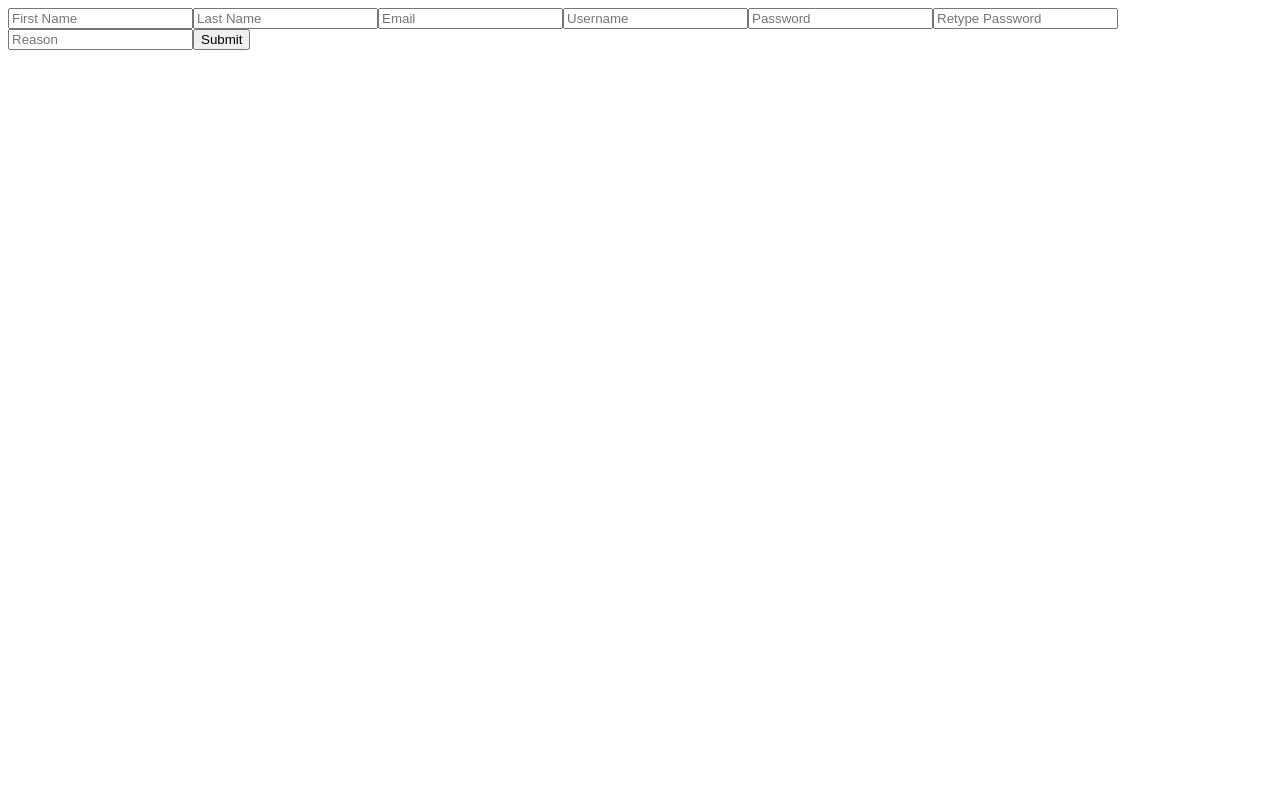
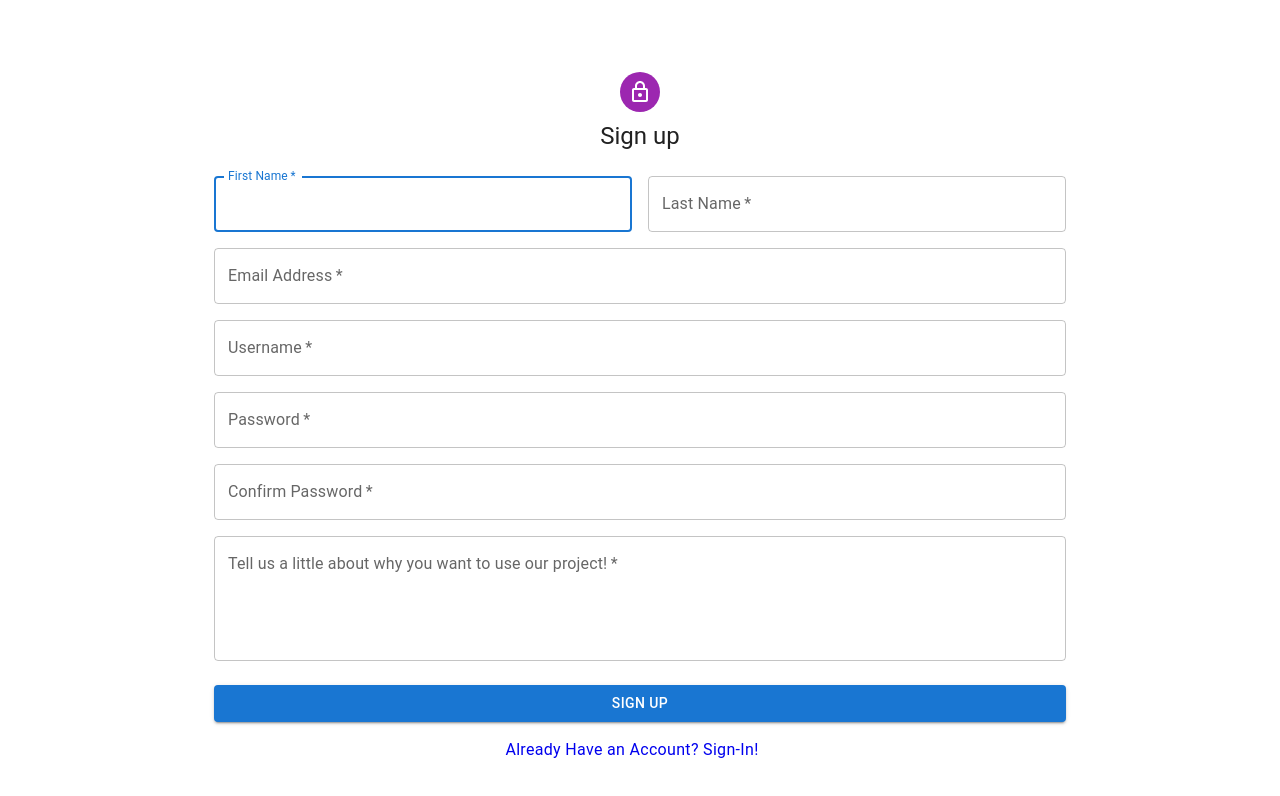
Before and after one commit to evansuslovich/Gamification, a React (Create React App) app in the folder client/: page /sign-up in a window 1280 px wide. Shown: the top 796 px of the page. Built offline with nearby package versions, Linux system fonts and the light colour scheme.

Commit message:
finalized

```diff
--- a/client/src/features/auth/SignIn.jsx
+++ b/client/src/features/auth/SignIn.jsx
@@ -8,11 +8,16 @@
 import Box from '@mui/material/Box';
 import TextField from '@mui/material/TextField';
 import Button from '@mui/material/Button'
+import Container from "@mui/material/Container";
+import Typography  from "@mui/material/Typography";
+import LockOutlinedIcon from '@mui/icons-material/LockOutlined';
+import CssBaseline from '@mui/material/CssBaseline';
+import Avatar  from "@mui/material/Avatar";
 
 export default function SignIn() {
 
   const [account, setAccount] = useState({});
-  const [login, {isLoading}] = useLoginMutation();
+  const [login, { isLoading }] = useLoginMutation();
   const { enqueueSnackbar } = useSnackbar()
   const dispatch = useDispatch();
   const navigate = useNavigate()
@@ -25,17 +30,33 @@
   }
 
   return (
-    <div className="containter">
-      <div className="row">
-        <div className="col-4 offset-4">
+    <div>
+      <Container maxWidth="md">
+        <CssBaseline />
+        <Box
+          sx={{
+            marginTop: 8,
+            display: 'flex',
+            flexDirection: 'column',
+            alignItems: 'center',
+          }}
+        >
+          <Avatar sx={{ m: 1, bgcolor: 'secondary.main' }}>
+            <LockOutlinedIcon titleAccess="admin only" />
 
-          <h1>Login</h1>
+          </Avatar>
+
+          <Typography component="h1" variant="h5">
+            Login
+          </Typography>
 
           <Box
             component="form"
+            noValidate
+            sx={{ mt: 3 }}
             method="post"
-            noValidate
           >
+
             <TextField
               margin="normal"
               required
@@ -78,10 +99,9 @@
             >
               Login
             </Button>
-
+            </Box>
           </Box>
-        </div>
-      </div>
-    </div>
+      </Container>
+    </div >
   )
 }
--- a/client/src/features/auth/SignUp.jsx
+++ b/client/src/features/auth/SignUp.jsx
@@ -3,17 +3,28 @@
 import { setUser } from "../../app/services/slices/authSlice";
 import { useRegisterMutation } from "../../app/services/api/authApi";
 import { useSnackbar } from 'notistack'
-import { useNavigate } from "react-router-dom";
+import { useNavigate, Link } from "react-router-dom";
+
+
+import Avatar from '@mui/material/Avatar';
+import Button from '@mui/material/Button';
+import CssBaseline from '@mui/material/CssBaseline';
+import TextField from '@mui/material/TextField';
+import Grid from '@mui/material/Grid';
+import Box from '@mui/material/Box';
+import LockOutlinedIcon from '@mui/icons-material/LockOutlined';
+import Typography from '@mui/material/Typography';
+import Container from '@mui/material/Container';
 
 export default function SignUp() {
 
-  const [register, {isLoading}] = useRegisterMutation();
+  const [register, { isLoading }] = useRegisterMutation();
   const { enqueueSnackbar } = useSnackbar()
   const dispatch = useDispatch();
   const navigate = useNavigate()
 
   // credentials
-  const [formState, setFormState] = React.useState({
+  const [formState, setFormState] = useState({
     firstName: '',
     lastName: '',
     username: '',
@@ -27,79 +38,163 @@
     setFormState((prev) => ({ ...prev, [name]: value }))
   );
 
-  const handleSubmit = async (event) => {
-    event.preventDefault()
+  return (
+    <div>
+      <Container maxWidth="md">
+        <CssBaseline />
+        <Box
+          sx={{
+            marginTop: 8,
+            display: 'flex',
+            flexDirection: 'column',
+            alignItems: 'center',
+          }}
+        >
+          <Avatar sx={{ m: 1, bgcolor: 'secondary.main' }}>
+            <LockOutlinedIcon titleAccess="admin only" />
 
-    try {
-      const user = await register(formState).unwrap();
-      dispatch(setUser(user));
-      localStorage.setItem('token', user.token)
-      navigate("/")
-      enqueueSnackbar('You are now signed in', { variant: 'success' });
-    } catch (err) {
-      console.log(err)
-    }
-  }
+          </Avatar>
 
-  return (
-    <form onSubmit={handleSubmit}>
-      <input
-        type="text"
-        name="firstName"
-        placeholder="First Name"
-        value={formState.firstName || ""}
-        onChange={handleChange}
-      />
+          <Typography component="h1" variant="h5">
+            Sign up
+          </Typography>
 
-      <input
-        type="text"
-        name="lastName"
-        placeholder="Last Name"
-        value={formState.lastName || ""}
-        onChange={handleChange}
-      />
+          <Box
+            component="form"
+            noValidate
+            sx={{ mt: 3 }}
+          >
 
-      <input
-        type="text"
-        name="email"
-        placeholder="Email"
-        value={formState.email || ""}
-        onChange={handleChange}
-      />
+            <Grid container spacing={2}>
 
-      <input
-        type="text"
-        name="username"
-        placeholder="Username"
-        value={formState.username || ""}
-        onChange={handleChange}
-      />
 
-      <input
-        type="text"
-        name="password1"
-        placeholder="Password"
-        value={formState.password1 || ""}
-        onChange={handleChange}
-      />
+              {/* First Name */}
+              <Grid item xs={12} sm={6}>
+                <TextField
+                  required
+                  fullWidth
+                  label="First Name"
+                  name="firstName"
+                  autoComplete="given-name"
+                  autoFocus
+                  onChange={handleChange}
+                />
+              </Grid>
 
-      <input
-        type="text"
-        name="password2"
-        placeholder="Retype Password"
-        value={formState.password2 || ""}
-        onChange={handleChange}
-      />
+              {/* Last Name */}
+              <Grid item xs={12} sm={6}>
+                <TextField
+                  required
+                  fullWidth
+                  label="Last Name"
+                  name="lastName"
+                  type="name"
+                  autoComplete="family-name"
+                  onChange={handleChange}
+                />
+              </Grid>
 
-      <input
-        type="text"
-        name="reason"
-        placeholder="Reason"
-        value={formState.reason || ""}
-        onChange={handleChange}
-      />
+              {/* Email */}
+              <Grid item xs={12}>
+                <TextField
+                  required
+                  fullWidth
+                  label="Email Address"
+                  name="email"
+                  type="email"
+                  autoComplete="email"
+                  onChange={handleChange}
+                />
+              </Grid>
 
-      <input type="submit" />
-    </form>
-  )
-}
+              {/* Username */}
+              <Grid item xs={12}>
+                <TextField
+                  required
+                  fullWidth
+                  label="Username"
+                  name="username"
+                  type="text"
+                  autoComplete="username"
+                  onChange={handleChange}
+                />
+              </Grid>
+
+              {/* Password */}
+              <Grid item xs={12}>
+                <TextField
+                  required
+                  fullWidth
+                  name="password1"
+                  label="Password"
+                  type="password"
+                  autoComplete="new-password"
+                  onChange={handleChange}
+                />
+              </Grid>
+
+              {/* Confirm Password */}
+              <Grid item xs={12}>
+                <TextField
+                  required
+                  fullWidth
+                  name="password2"
+                  label="Confirm Password"
+                  type="password"
+                  autoComplete="new-password"
+                  onChange={handleChange}
+                />
+              </Grid>
+              <Grid item xs={12}>
+                <TextField
+                  required
+                  fullWidth
+                  multiline
+                  name="reason"
+                  rows={4}
+                  label="Tell us a little about why you want to use our project!"
+                  type="text"
+                  onChange={handleChange}
+                />
+              </Grid>
+            </Grid>
+            <Button
+              fullWidth
+              variant="contained"
+              sx={{ mt: 3, mb: 2 }}
+              disabled={isLoading}
+              onClick={async () => {
+                try {
+                  const user = await register(formState).unwrap();
+                  dispatch(setUser(user));
+                  localStorage.setItem('token', user.token)
+                  navigate("/")
+                  enqueueSnackbar('You are now signed in', { variant: 'success' });
+                } catch (err) {
+                  const errorMsg = `Failed - ${err.data.message}`;
+                  enqueueSnackbar(errorMsg, { variant: 'error' });
+                }
+              }
+              }
+
+            >
+              Sign Up
+            </Button>
+          </Box>
+          <Typography
+            sx={{
+              mr: 2,
+              letterSpacing: '.02rem',
+              color: 'light-blue',
+              textDecoration: 'none',
+            }}
+            component={Link}
+            to="/sign-in"
+          >
+            Already Have an Account? Sign-In!
+          </Typography>
+        </Box>
+      </Container>
+    </div >
+  );
+};
```
